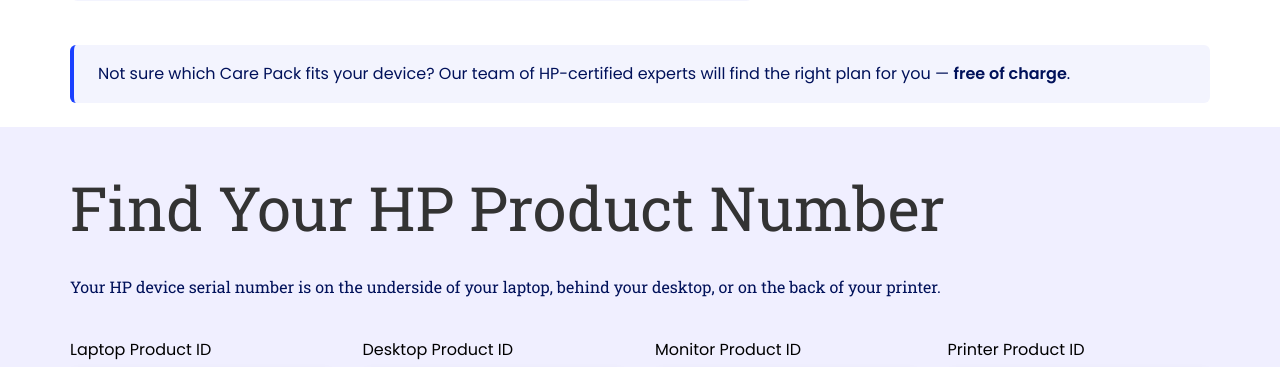
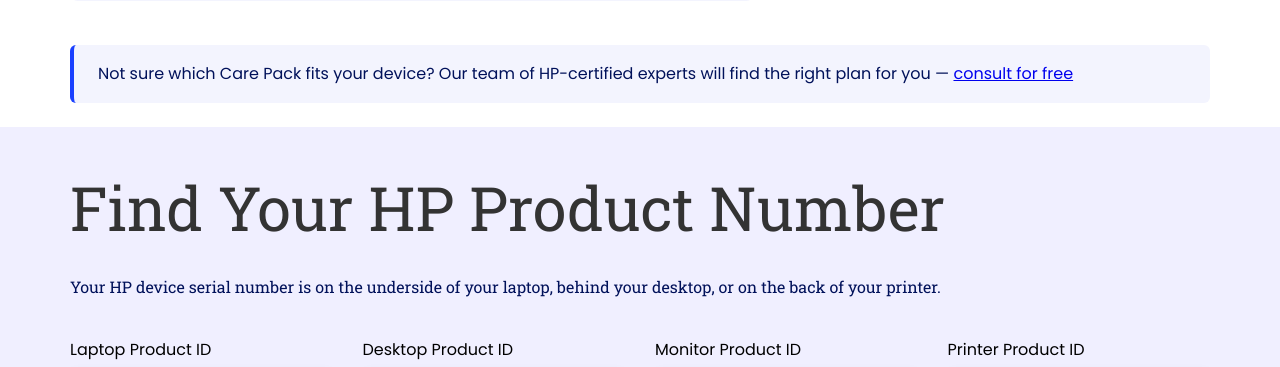
Before and after one commit to Likitha7877/hp-carepack-checker, a Flask app: page / in a window 1280 px wide. Shown: the part 702-1069 px from the top of the page. Run offline with Flask 3, Linux system fonts and the light colour scheme.

Commit message:
updated price link for newly added sections

```diff
--- a/templates/index.html
+++ b/templates/index.html
@@ -1025,7 +1025,7 @@
     font-weight: 500;">Check Your HP Warranty Status — Then Extend It in One Step</h2>
   <p  class="para" style="padding: 16px 0;
     font-size: 16px;
-    font-family: 'Poppins';">Enter your HP serial number below to check your current warranty expiry date. If your warranty is expiring soon — or has already expired — ARM Infoserve India can extend it with a genuine HP Care Pack. As an HP Power Services Partner (Gold), we offer 163+ HP Care Pack plans starting from ₹3,200, with onsite service across India.</p>
+    font-family: 'Poppins';">Enter your HP serial number below to check your current warranty expiry date. If your warranty is expiring soon — or has already expired — ARM Infoserve India can extend it with a genuine HP Care Pack. As an HP Power Services Partner (Gold), we offer 163+ HP Care Pack plans starting from ₹4,500, with onsite service across India.</p>
 </div>
   <!-- #5 CREDENTIAL STRIP — ABOVE WARRANTY CHECKER TOOL -->
   <div class="credential-strip">
@@ -1098,8 +1098,7 @@
   <div id="result" style="display: none; margin-top: 0;"></div>
   <div id="compatible-packs" style="display: none; margin-top: 0;"></div>
   <div class="bottom-cta-box">
-    Not sure which Care Pack fits your device? Our team of HP-certified experts will find the right plan for you — <strong>free of charge</strong>.
-  </div>
+Not sure which Care Pack fits your device? Our team of HP-certified experts will find the right plan for you — <a href="https://wa.link/zpjo1y">consult for free</a>  </div>
   <section class="product-id-section">
     <div class="content-wrapper">
       <h2>Find Your HP Product Number</h2>
```
